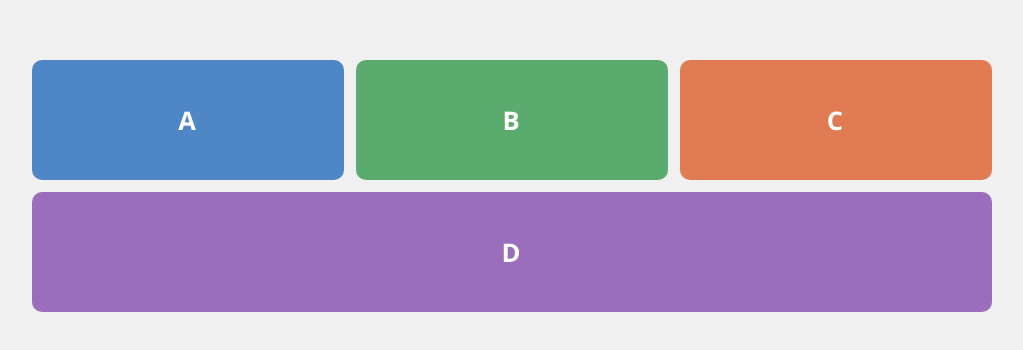
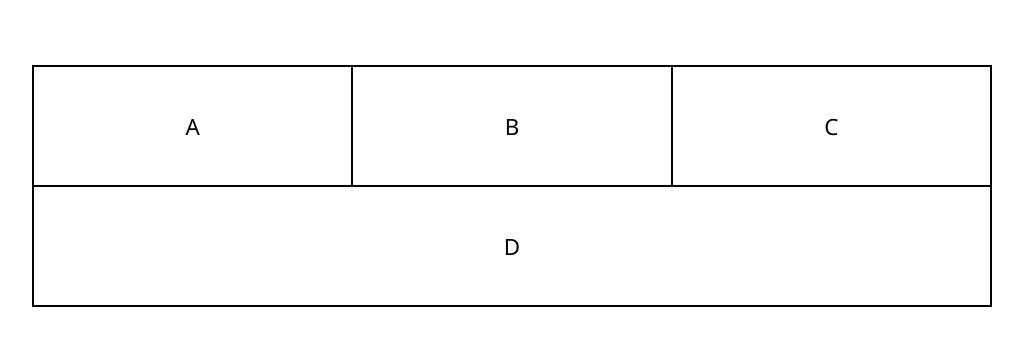
Before and after one commit to harmar03/Lab3-Multimedios, a website: page src/index.html in a window 1280 px wide. Shown: the part 214-564 px from the top of the page, without its empty margins (128-1151 px from the left). Drawn offline with Linux system fonts and the light colour scheme.

Commit message:
refactor: update CSS styles for layout and design consistency

```diff
--- a/src/index.css
+++ b/src/index.css
@@ -4,10 +4,9 @@
   padding: 0;
 }
 
-/* FLEXBOX: centra el wrapper en la página */
 body {
   font-family: 'Segoe UI', sans-serif;
-  background: #f0f0f0;
+  background: #fff;
   min-height: 100vh;
   display: flex;
   align-items: center;
@@ -15,39 +14,30 @@ body {
   padding: 2rem;
 }
 
-/* GRID: define las zonas del layout */
 .wrapper {
   width: 100%;
   max-width: 960px;
   display: grid;
-  gap: 12px;
+  gap: 0;
+  border: 1.5px solid #000;
 }
 
-/* FLEXBOX: centra el contenido dentro de cada bloque */
 .block {
   display: flex;
   align-items: center;
   justify-content: center;
   min-height: 120px;
-  border-radius: 10px;
-  font-size: 1.6rem;
-  font-weight: 700;
-  letter-spacing: 0.08em;
-  color: #fff;
-  transition: transform 0.15s ease, opacity 0.15s ease;
+  border: 1.5px solid #000;
+  background: #fff;
+  font-size: 1.4rem;
+  font-weight: 500;
+  color: #000;
 }
 
-.block:hover {
-  transform: scale(1.02);
-  opacity: 0.92;
-}
-
-.block-a { background: #4f86c6; }
-.block-b { background: #5bab6f; }
-.block-c { background: #e07b54; }
-.block-d { background: #9b6dbd; }
-
-
+/* ══════════════════════════════
+   DESKTOP  ≥ 900px
+   A B C en fila — D abajo full
+══════════════════════════════ */
 @media (min-width: 900px) {
   .wrapper {
     grid-template-columns: 1fr 1fr 1fr;
@@ -63,7 +53,11 @@ body {
   .block-d { grid-area: d; }
 }
 
-
+/* ══════════════════════════════
+   TABLET  600px – 899px
+   A+A arriba-izq, D columna derecha
+   B y C abajo-izq
+══════════════════════════════ */
 @media (min-width: 600px) and (max-width: 899px) {
   .wrapper {
     grid-template-columns: 1fr 1fr 1fr;
@@ -79,7 +73,10 @@ body {
   .block-d { grid-area: d; }
 }
 
-
+/* ══════════════════════════════
+   MOBILE  < 600px
+   A → B → C → D apilados
+══════════════════════════════ */
 @media (max-width: 599px) {
   .wrapper {
     grid-template-columns: 1fr;
```
